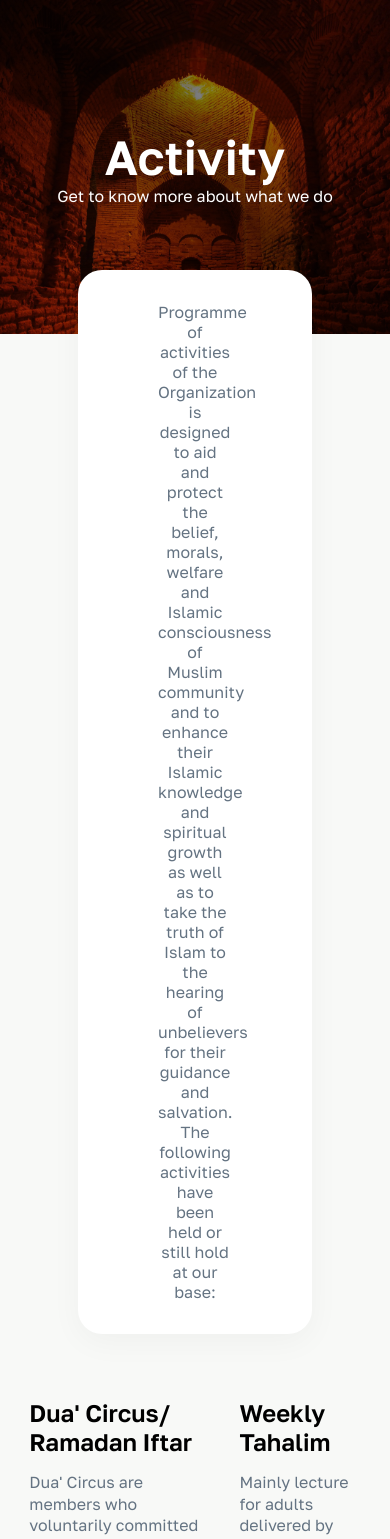
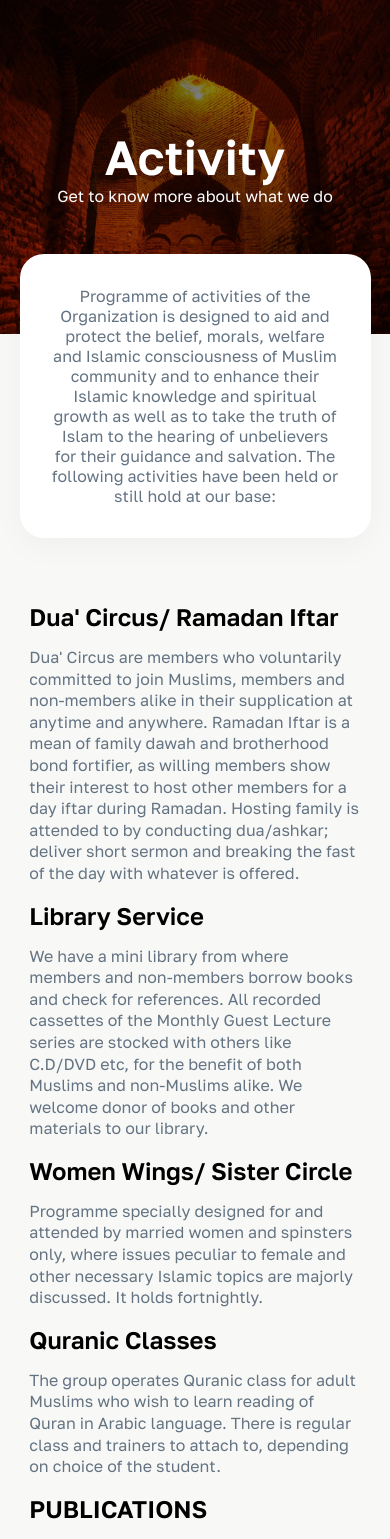
Before and after one commit to Qudusayo/rionnigeria, a Next.js app: page /activities in a window 390 px wide. Shown: the top 1539 px of the page. Built offline with nearby package versions, Linux system fonts and the light colour scheme.

Commit message:
fix: responsiveness fix

```diff
--- a/styles/Info.module.scss
+++ b/styles/Info.module.scss
@@ -69,4 +69,22 @@
       margin: 1.25em 0;
     }
   }
+
+  @media screen and (max-width: 768px){
+    .ActivityCard{
+      width: 90%;
+      top: -5em;
+      padding: 2em;
+      margin-bottom: -5em;
+    }
+
+    &Content{
+      flex-direction: column;
+    }
+
+    &Card{
+      width: 90%;
+      padding: 2em;
+    }
+  }
 }
```
